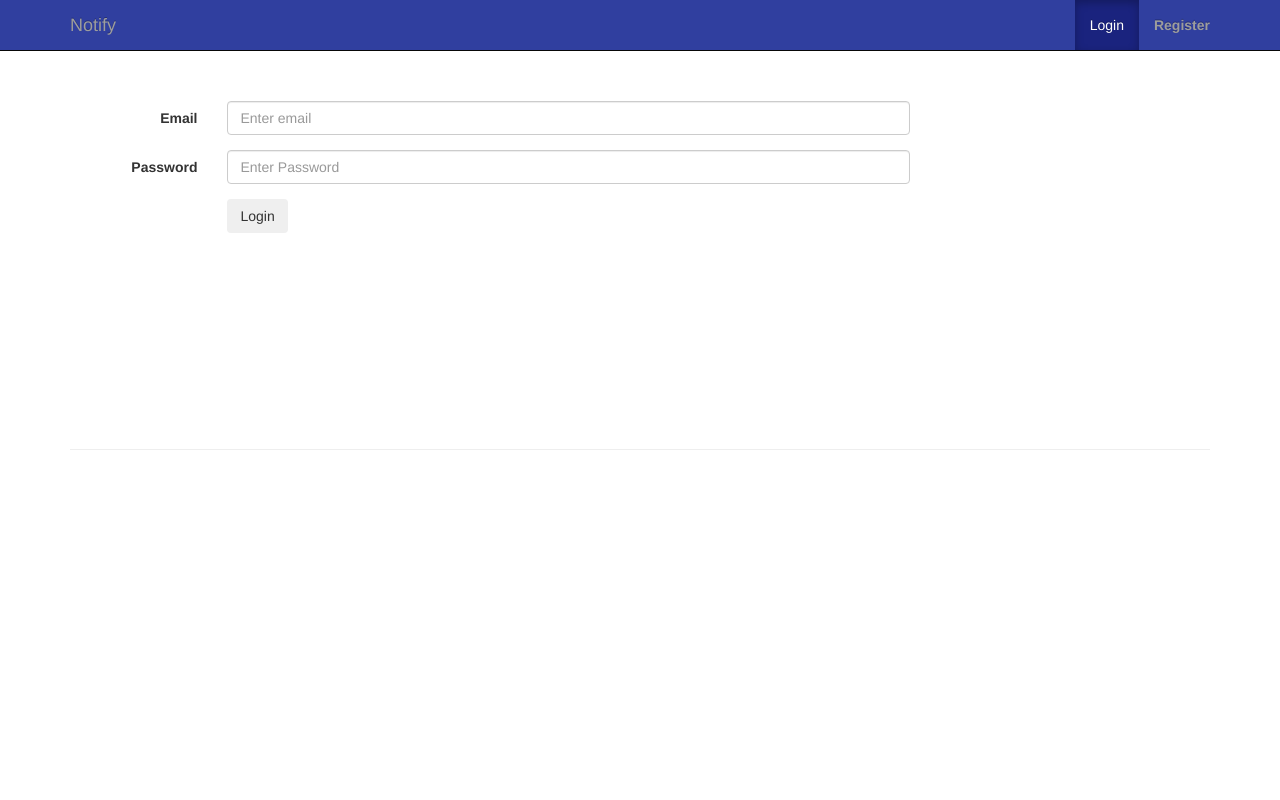
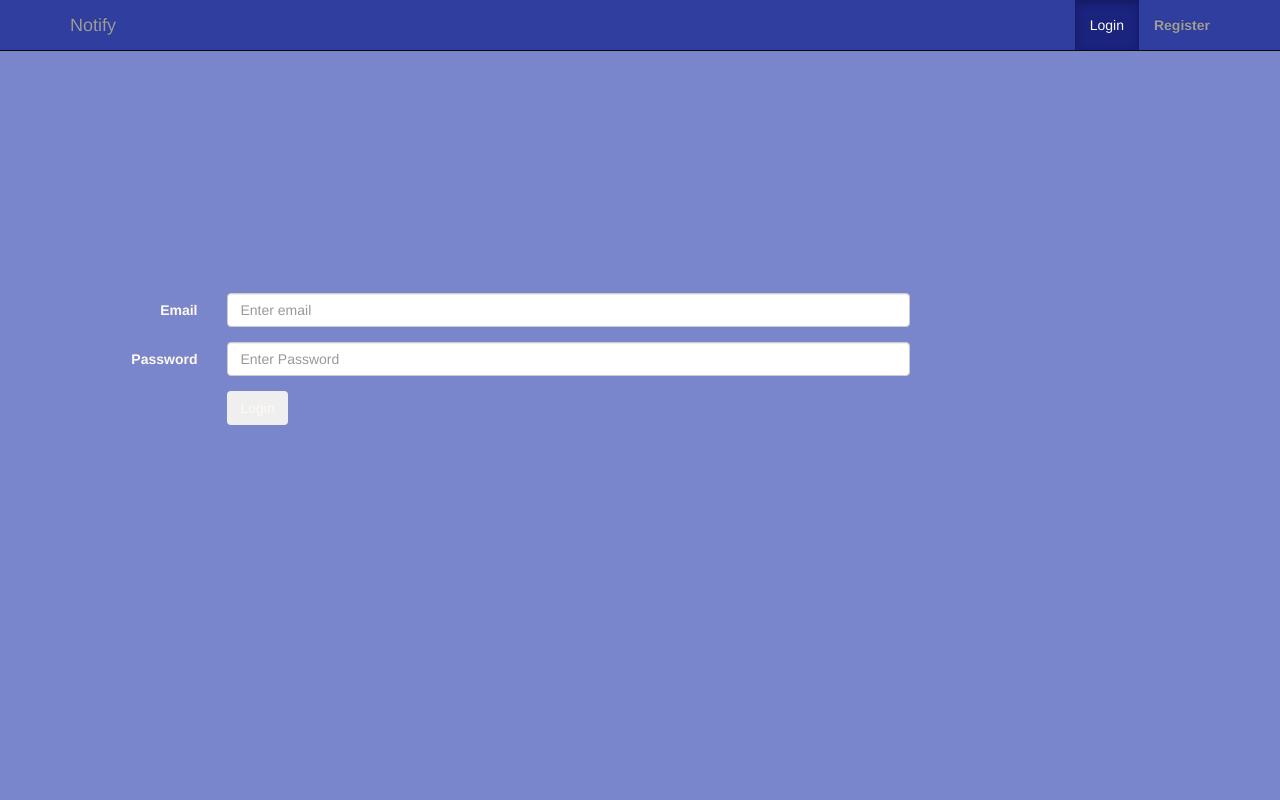
Before and after one commit to DiMesq/BD-PROJETO, a PHP site: page /login.php in a window 1280 px wide. Run offline with PHP 8.4, Linux system fonts and the light colour scheme; some libraries are stand-ins or nearby versions.

Commit message:
Change in the style.

```diff
--- a/notes_app/public/css/mystyles.css
+++ b/notes_app/public/css/mystyles.css
@@ -1,5 +1,15 @@
 html, body {
     height: 100%;
+}
+
+body {
+    background: #7986CB ;
+    color:floralwhite;
+}
+
+.space-top {
+    position: relative;
+    margin-top: 15%;
 }
 
 .round-edge {
@@ -20,8 +30,11 @@ html, body {
 .row-content {
     margin:0px auto;
     padding: 50px 0px 50px 0px;
+    min-height:400px;
+}
+
+.row-border {
     border-bottom: 1px ridge;
-    min-height:400px;
 }
 
 .row-footer{
```
